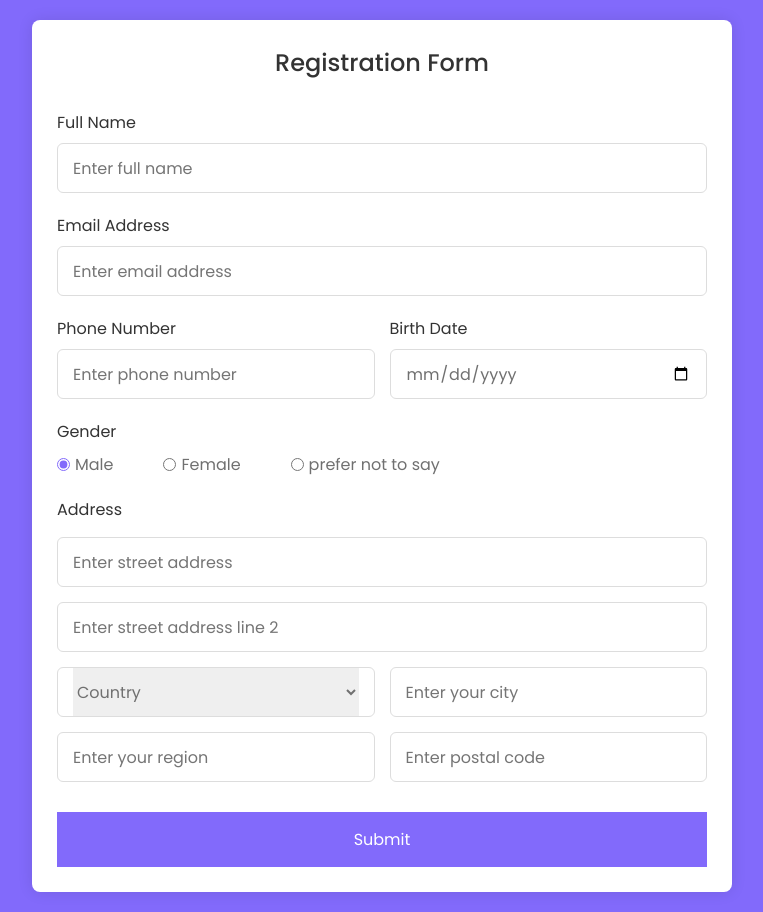
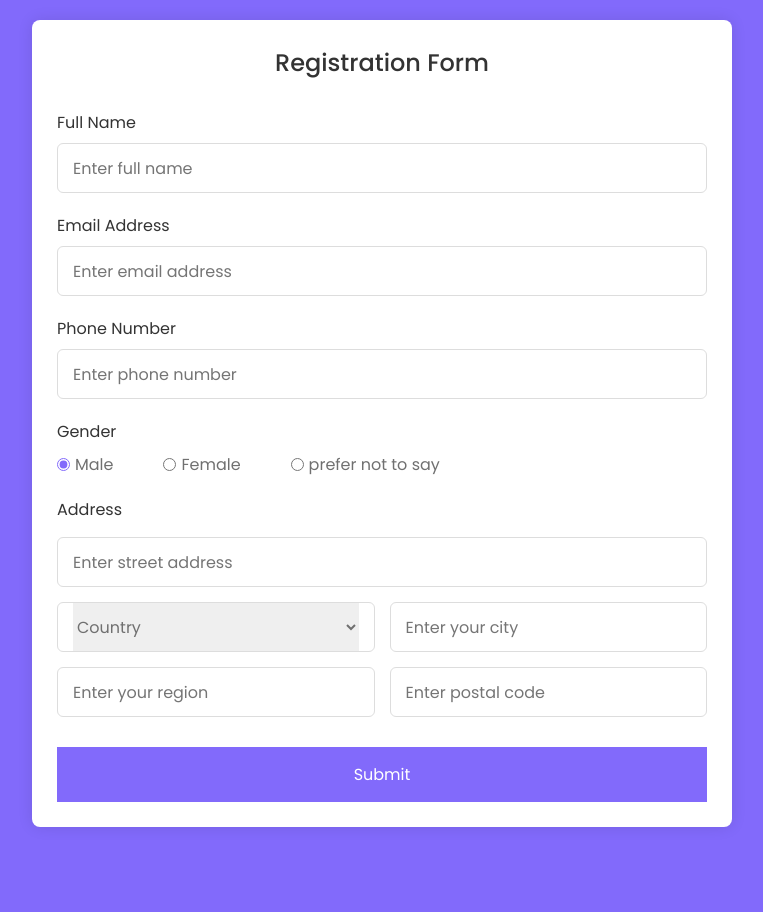
Before and after one commit to BikiMK/registration-form, a plain HTML site: page index.html in a window 1280 px wide. Shown: the whole page, without its empty margins (258-1021 px from the left). After the commit the page ends 847 px from the top, so only its background shows below. Drawn offline with Linux system fonts and the light colour scheme.

Commit message:
Design Update

```diff
--- a/index.html
+++ b/index.html
@@ -11,7 +11,7 @@
   <body>
     <section class="container">
       <header>Registration Form</header>
-      <form action="#" class="form">
+      <form action="/" class="form" onsubmit="reset()">
         <div class="input-box">
           <label>Full Name</label>
           <input type="text" placeholder="Enter full name" required />
@@ -26,10 +26,6 @@
           <div class="input-box">
             <label>Phone Number</label>
             <input type="number" placeholder="Enter phone number" required />
-          </div>
-          <div class="input-box">
-            <label>Birth Date</label>
-            <input type="date" placeholder="Enter birth date" required />
           </div>
         </div>
         <div class="gender-box">
@@ -52,7 +48,6 @@
         <div class="input-box address">
           <label>Address</label>
           <input type="text" placeholder="Enter street address" required />
-          <input type="text" placeholder="Enter street address line 2" required />
           <div class="column">
             <div class="select-box">
               <select>
```
